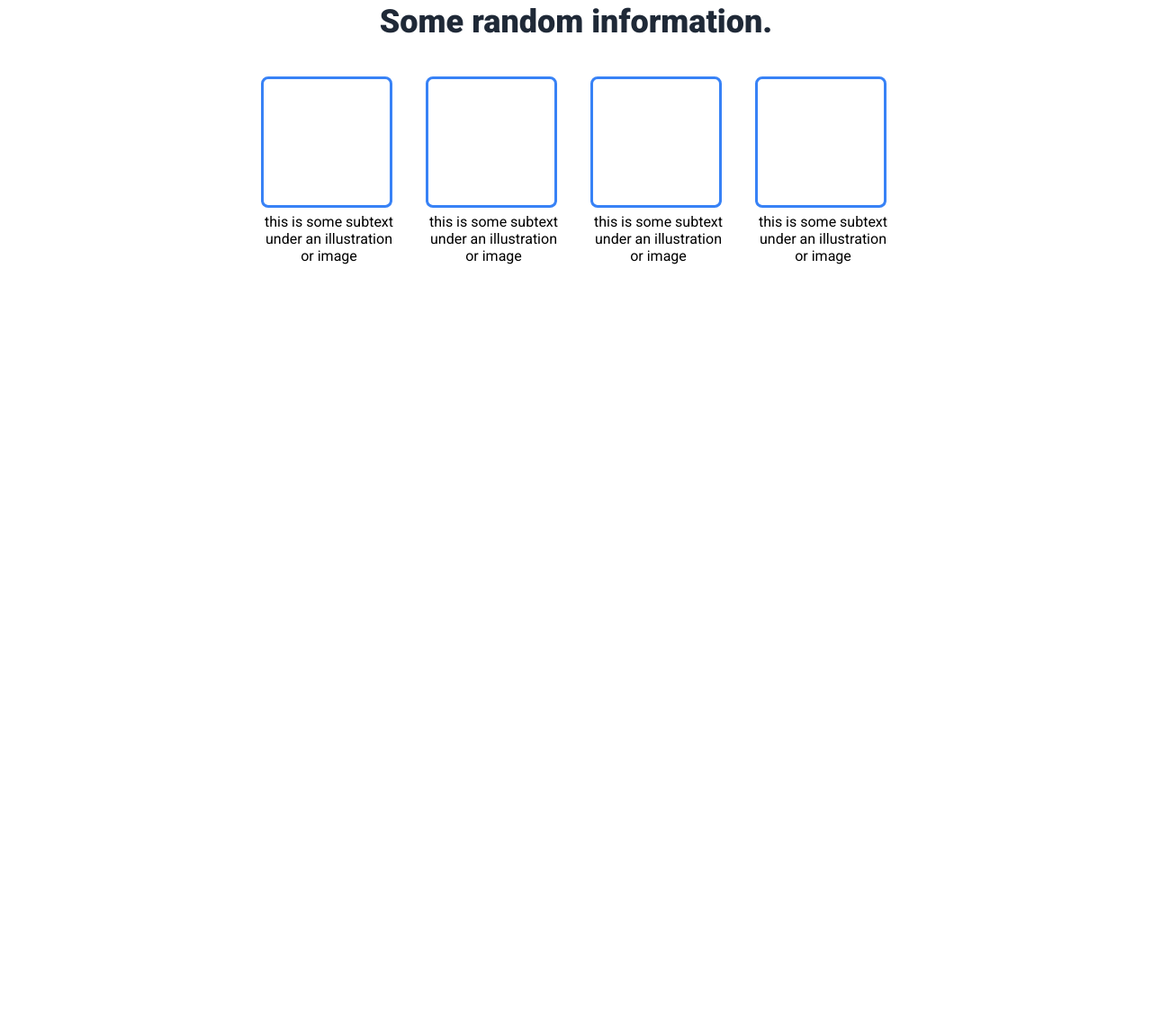
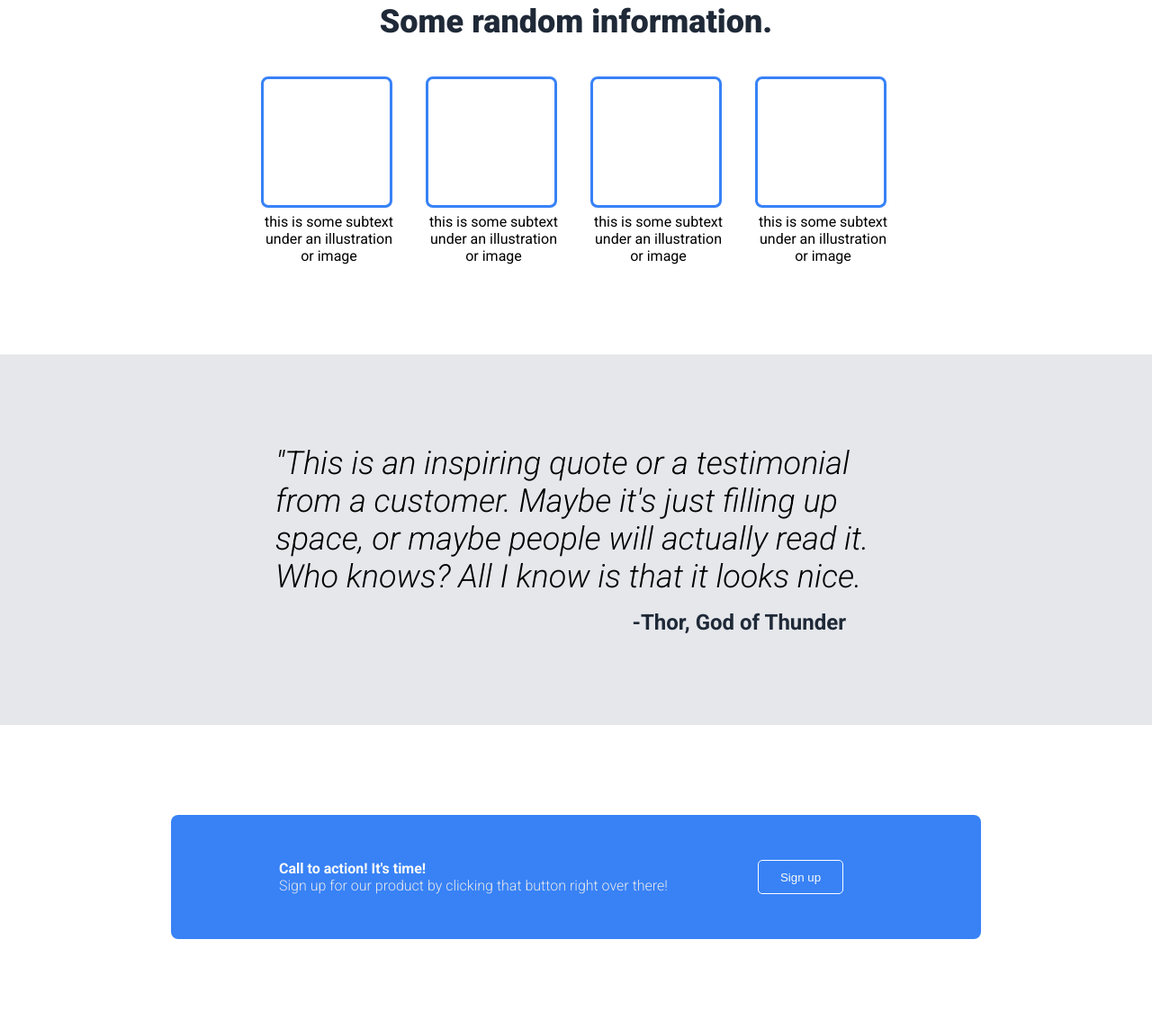
Before and after one commit to skinwalkerjones/odin-landing-page, a plain HTML site: page index.html in a window 1280 px wide. Shown: the part 538-1682 px from the top of the page at 90% size. Before the commit the page ends 932 px from the top, so only its background shows below. Drawn offline with Linux system fonts and the light colour scheme.

Commit message:
finish section 3 rough draft

```diff
--- a/index.html
+++ b/index.html
@@ -27,7 +27,7 @@
             <div class="text">
               <h1>This website is awesome</h1>
               <p>This website has some subtext that goes here under the main title. It's a smaller font and the color is lower contrast</p>
-              <button>Sign up</button>
+              <button class="button">Sign up</button>
             </div>
             <div class="hero-image">this is a placeholder for an image</div>
         </div>
@@ -36,7 +36,7 @@
 
     <section class="first">
         <div class="container2">
-            <h1>Some random information.</h1>
+            <h1 class="section-title">Some random information.</h1>
           <div class="images">
             <figure>
                 <div class="blank-img"></div>
@@ -57,8 +57,22 @@
           </div>
         </div>
     </section>
-    <div class="second"></div>
-    <div class="third"></div>
+
+    <section class="second">
+        <div class="container2">
+            <p>"This is an inspiring quote or a testimonial from a customer. Maybe it's just filling up space, or maybe people will actually read it. Who knows? All I know is that it looks nice.</p>
+            <h1>-Thor, God of Thunder</h1>
+        </div>
+    </section>
+    <section class="third">
+        <div class="container1" id="cta">
+          <div class="section3text">
+            <h4>Call to action! It's time!</h4>
+            <p>Sign up for our product by clicking that button right over there!</p>
+          </div>
+          <button class="button">Sign up</button>
+        </div>
+    </section>
     <div class="footer"></div>
 
 </body>
--- a/styles.css
+++ b/styles.css
@@ -76,7 +76,7 @@
     color:#E5E7EB
   }
 
-  .bottom button {
+  button {
     color: #F9FAF8;
     background-color: #3882f6;
     padding: 6px 24px;
@@ -92,24 +92,26 @@
     max-width: 700px;
     margin: auto;
     padding-bottom: 100px;
-    height: 100px;
+
  }
 
  /* content */
 
 .container2 h1 {
+    color: #1F2937;
+}
+
+.section-title {
     text-align: center;
     margin: 40px 0;
     font-size: 36px;
     font-weight: 900;
-    color: #1F2937;
 }
 
  .images {
     display: flex;
     justify-content: space-between;
     gap: 32px;
-    padding-bottom: 100px;
  }
 
  .blank-img {
@@ -123,3 +125,51 @@
  figcaption {
     text-align: center;
  }
+
+ /* section 2 (quote) */
+
+.second {
+    background-color: #E5E7EB;
+}
+
+.second p {
+    font-size: 36px;
+    font-style: italic;
+    font-weight: 300;
+    padding-left: 16px;
+    margin-top: 100px;
+}
+
+.second h1 {
+    text-align: end;
+    font-size: 24px;
+    font-weight: 700;
+    padding-top: 16px;
+    margin-right: 50px;
+}
+
+/* section 3 */
+
+#cta {
+    padding-bottom: 0;
+    margin: 100px auto;
+    background-color: #3882f6;
+    padding: 50px 120px;
+    display: flex;
+    border-radius: 8px;
+    gap: 100px
+}
+
+.third h4 {
+   color: #F9FAF8;
+   font-weight: 700;
+}
+
+.third p {
+    color: #E5E7EB;
+    font-weight: 300;
+}
+
+.third button {
+    border: 1px solid white;
+}
```
